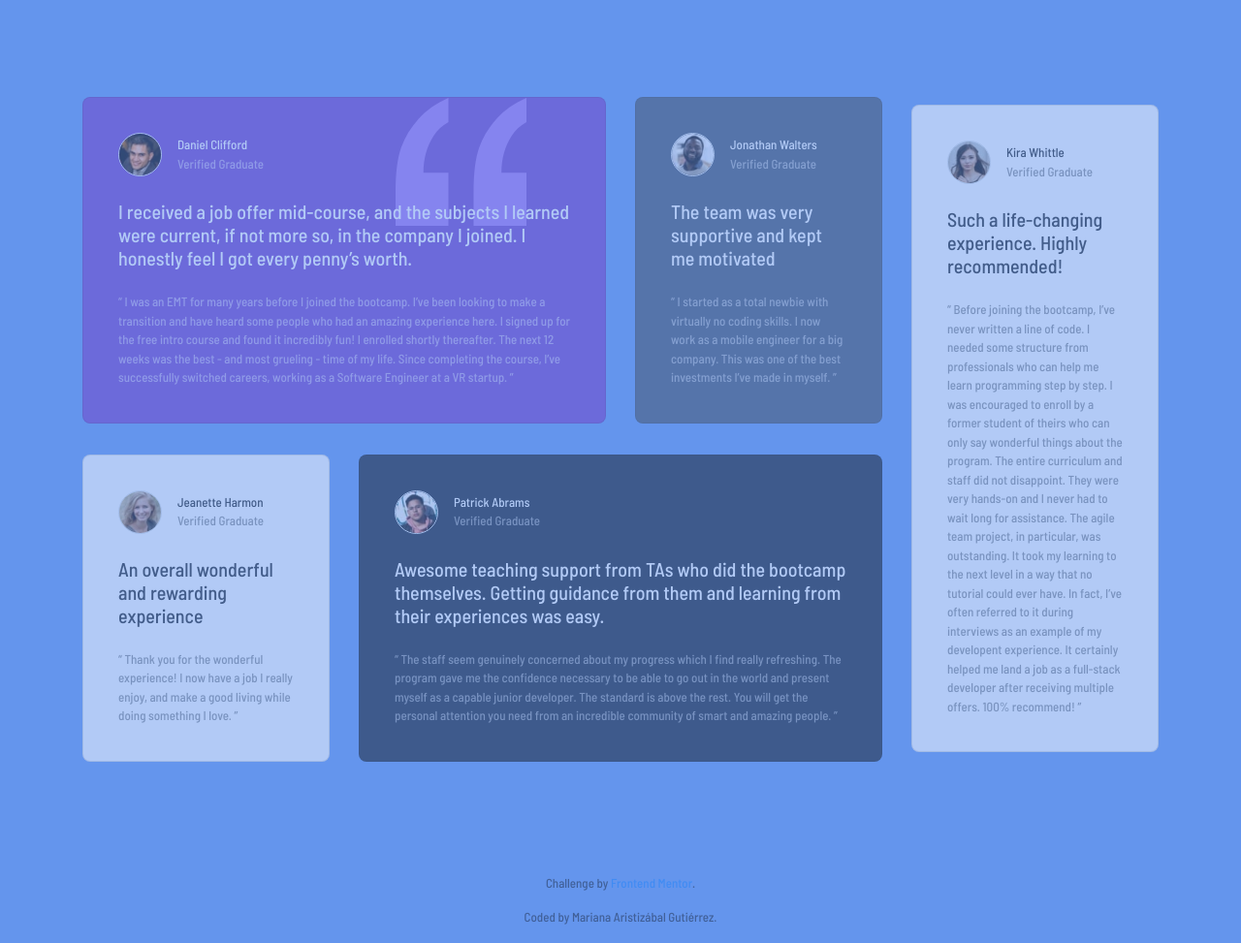
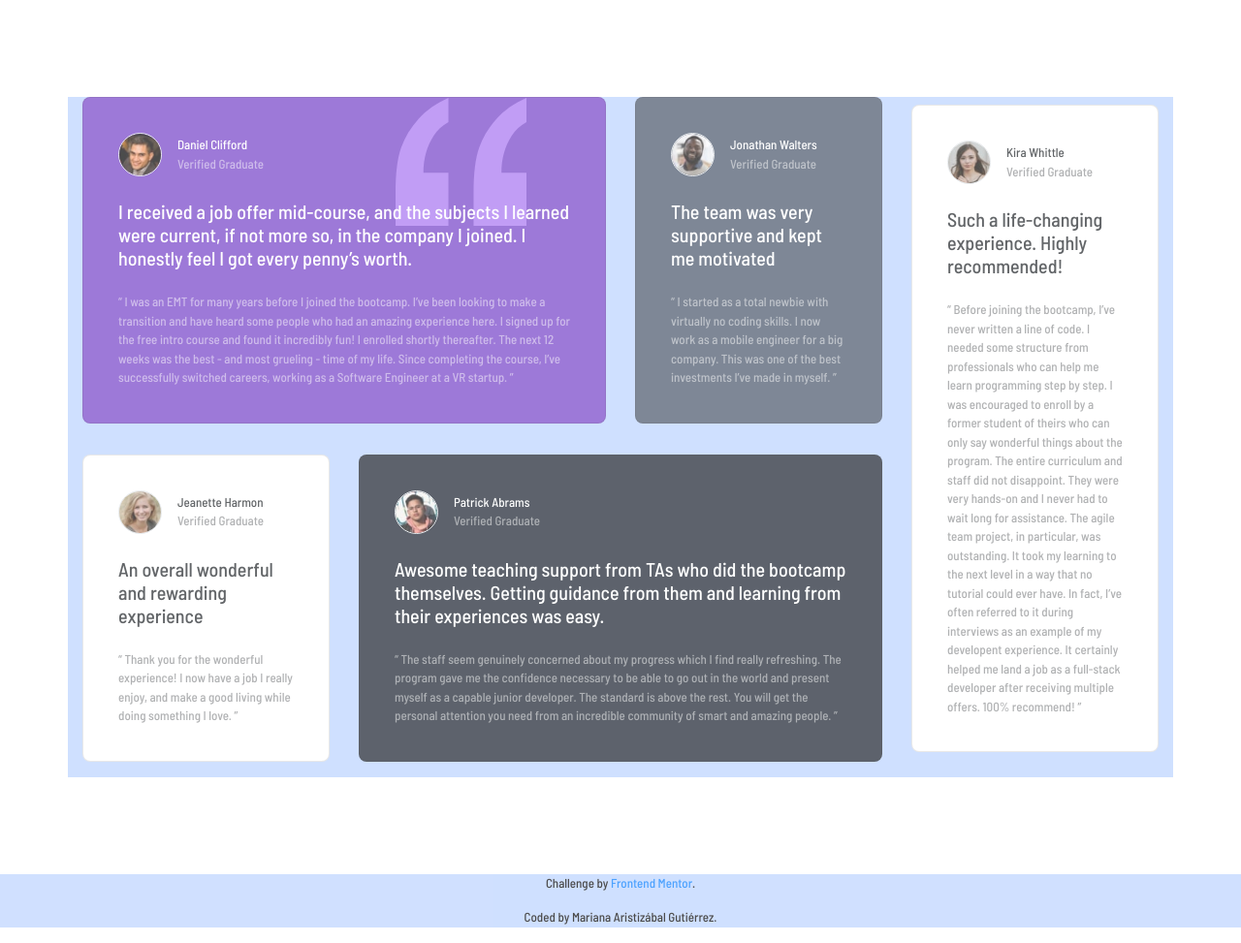
Before and after one commit to mariana2202/01.Reto_Testimonial_Grid_Section.github.io, a plain HTML site: page index.html in a window 1280 px wide. Shown: the whole page at 97% size. Drawn offline with nearby package versions, Linux system fonts and the light colour scheme.

Commit message:
tercer comentario

```diff
--- a/misEstilos.css
+++ b/misEstilos.css
@@ -1,10 +1,7 @@
-body{
-    background-color: cornflowerblue;
-    opacity: 50%;
-}
-
 .container{
     margin-top: 100px;
+    background-color: rgb(188, 211, 255);
+    opacity: 70%;
 }
 
 .bg-violeta{
@@ -55,4 +52,5 @@ footer{
     text-align: center;
     opacity: 70%;
     color: black;
+    background-color: rgb(188, 211, 255);
 }
```
